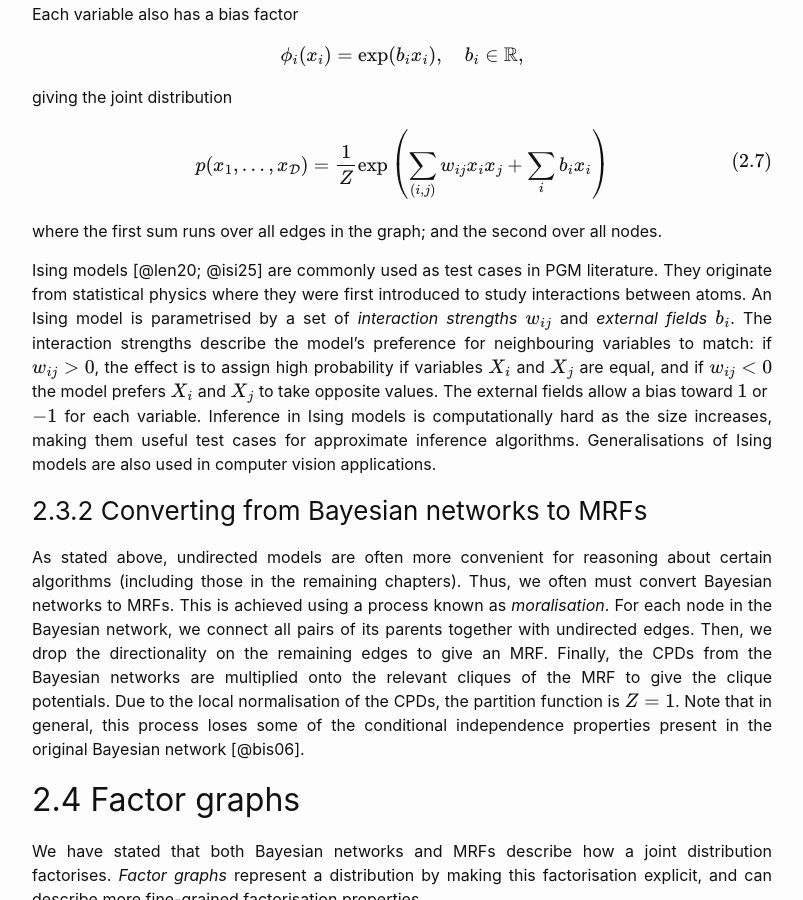
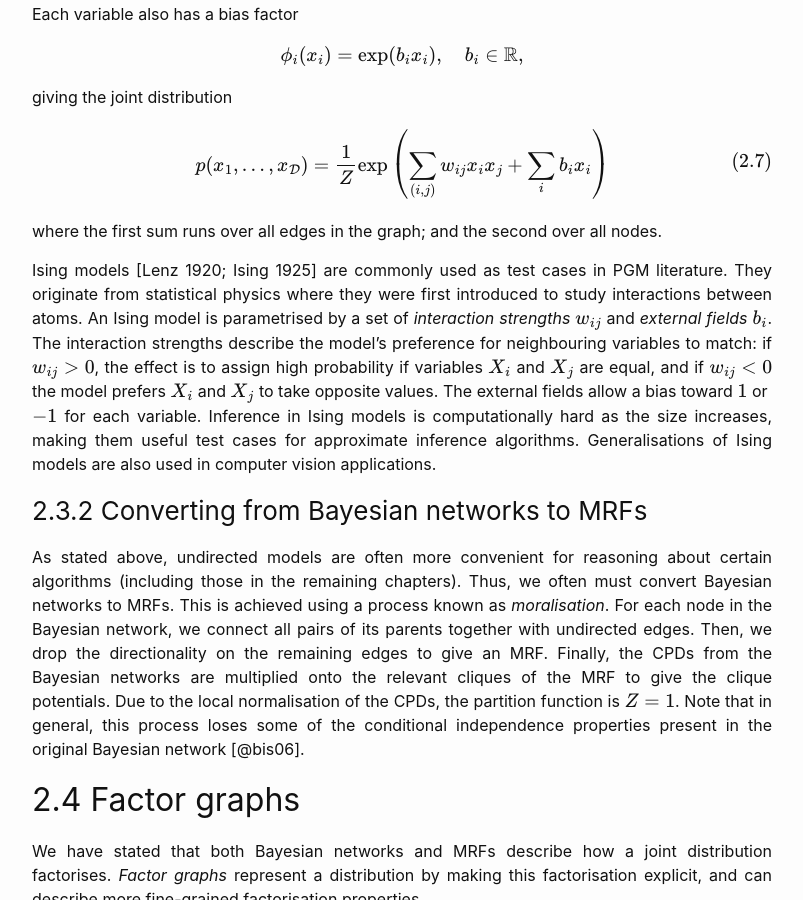
Before and after one commit to akxlr/akxlr.github.io, a Jekyll site: the page built from _posts/2022-02-21-chapter-2.md, in a window 1280 px wide and 900 px high, scrolled down 5697 px. Shown: the whole window, without its empty margins (238-1041 px from the left). Built offline with Jekyll 4.4.1, drawn with Linux system fonts in a browser that asks for light colours; part of the change alters nothing that is shown.

```diff
--- a/_posts/2022-02-21-chapter-2.md
+++ b/_posts/2022-02-21-chapter-2.md
@@ -2,6 +2,15 @@
 layout: post
 title:  "Chapter 2"
 main-title: "Probabilistic graphical models"
+### Bibliography ###
+jordan2003introduction: "Jordan 2003"
+koller09: "Koller and Friedman 2009"
+len20: "Lenz 1920"
+isi25: "Ising 1925"
+bis06: "Bishop 2006"
+dom14: "Domke 2014"
+pit36: "Pitman 1936"
+### end of Bibliography ###
 ---
 
 A probabilistic graphical model (PGM) represents a joint probability
@@ -17,9 +26,9 @@ causal relationships by adding or removing edges. It allows storage of
 large probability distributions that do not otherwise have a convenient
 parametric form. Most importantly, algorithms for inference and learning
 can operate directly on the graph and exploit its structure for
-efficiency [Koller and Friedman 2009].
+efficiency [{{page.koller09}}].
 
-[Jordan 2003] refers to graphical models as "probabilistic
+[{{page.jordan2003introduction}}] refers to graphical models as "probabilistic
 databases" that can answer queries regarding the probability of random
 variables or sets of variables taking certain values. The canonical
 query that we consider in this thesis is univariate *marginalisation*:
@@ -151,8 +160,7 @@ $$
 
 where the factors $p(x_i \given \pa(x_i))$ are called *conditional
 probability distributions* (CPDs) or, in the discrete case, *conditional
-probability tables* (CPTs) [Koller and Friedman
-2009].
+probability tables* (CPTs) [{{page.koller09}}].
 
 
 The former property states that each variable is conditionally
@@ -163,7 +171,7 @@ distribution contains a factor $p(x_i \given \pa(x_i))$. These
 properties are equivalent: the set of distributions that factorises
 according to a given Bayesian network $G$ is equal to the set of
 distributions that satisfy the conditional independence relationships
-implied by $G$ [Bishop 2006; Koller and Friedman 2009].
+implied by $G$ [{{page.bis06}}; {{page.koller09}}].
 
 Bayesian networks provide a natural way of encoding domain-specific
 knowledge and intuition about variable relationships. The CPDs can be
@@ -176,7 +184,7 @@ distributions. So-called *Markov random fields* (MRFs) are widely used
 in computer vision, natural language processing and other related
 fields.
 
-Markov random field. [Domke 2014] Let $G$ be an undirected graph with
+Markov random field. [{{page.dom14}}] Let $G$ be an undirected graph with
 $\mathcal{D}$ nodes representing random variables
 $\sublist{X}{\mathcal{D}}$ respectively. A probability distribution
 $p(\sublist{x}{\mathcal{D}})$ is a *Markov random field* with respect to
@@ -213,7 +221,7 @@ necessarily probability distributions, because they need not satisfy the
 normalisation constraint $\sum_{\mathbf{x}_c} \phi_c(\mathbf{x}_c)=1$.
 This property means Bayesian networks and MRFs behave quite differently.
 MRFs are useful for modeling relationships between variables where the
-directionality of the relationship is unclear [Koller and Friedman 2009], and often
+directionality of the relationship is unclear [{{page.koller09}}], and often
 provide a more convenient framework for reasoning about inference tasks,
 as in the junction tree algorithm described in Section [3.3](-WIP-). The lack
 of explicit normalisation is often powerful but comes at a cost --
@@ -246,7 +254,7 @@ $A(\bm{\theta})=\log \sum_{\mathbf{x}} \exp ( \bm{\theta}^\T \mathbf{f}(\mathbf{
 
 Several important distributions belong to exponential families,
 including Gaussian, Bernoulli, Dirichlet, beta and others. Exponential
-families are closely related to MRFs: [Koller and Friedman 2009] show how any MRF can
+families are closely related to MRFs: [{{page.koller09}}] show how any MRF can
 trivially be expressed in log-linear form
 
 $$
@@ -285,7 +293,9 @@ $$
 where the first sum runs over all edges in the graph;
 and the second over all nodes.
 
-Ising models [@len20; @isi25] are commonly used as test cases in PGM
+
+
+Ising models [{{page.len20}}; {{page.isi25}}] are commonly used as test cases in PGM
 literature. They originate from statistical physics where they were
 first introduced to study interactions between atoms. An Ising model is
 parametrised by a set of *interaction strengths* $\{w_{ij}\}$ and
```
